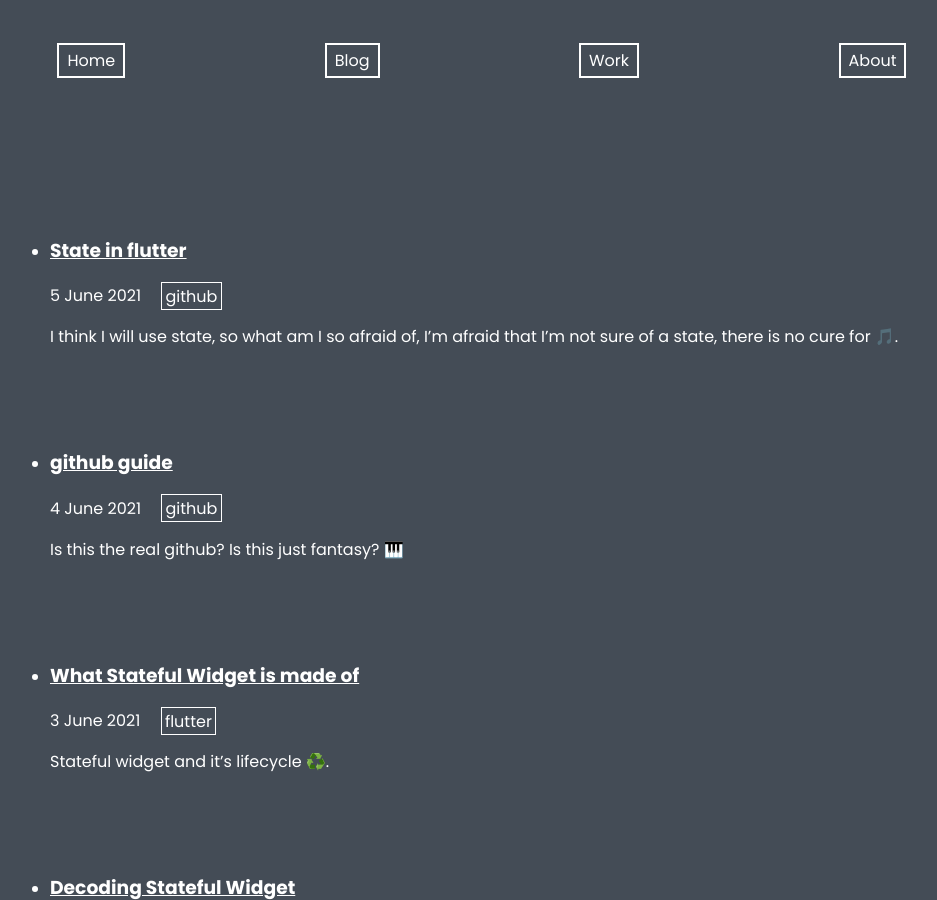
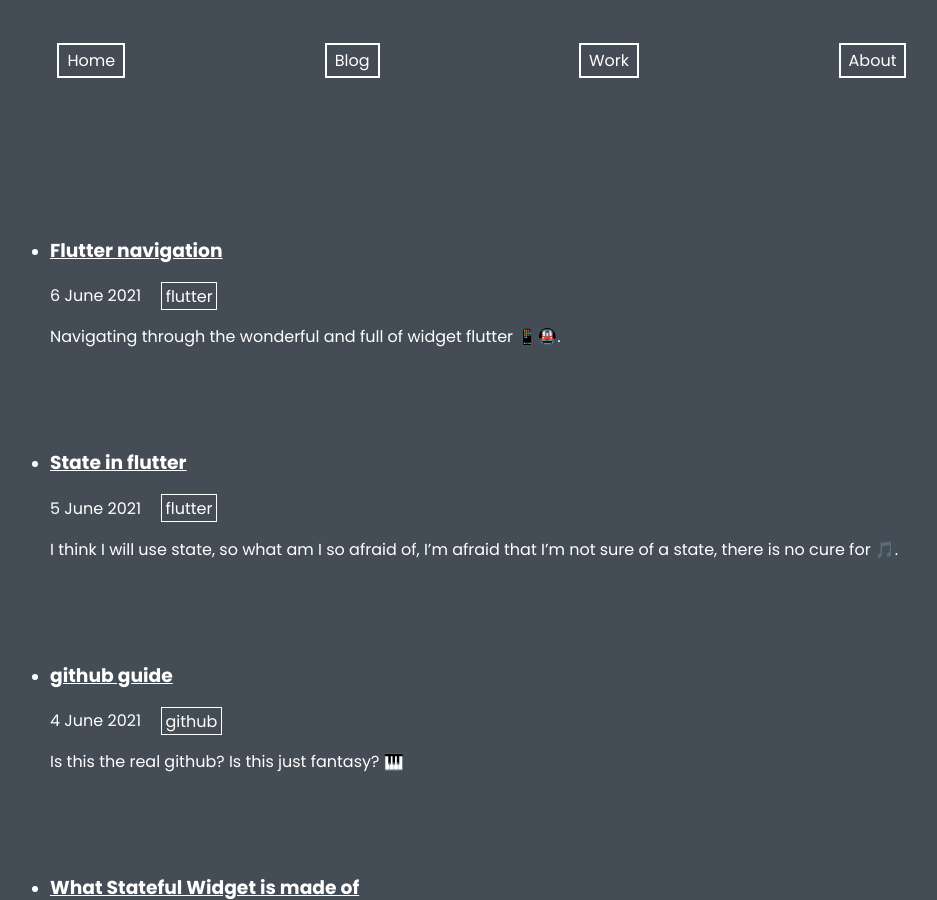
Before and after one commit to durlavkalita/durlavkalita.github.io, a Jekyll site: the page built from blog.html, in a window 1280 px wide and 900 px high. Shown: the whole window, without its empty margins (158-1095 px from the left). Built offline with Jekyll 4.4.1, drawn with Linux system fonts in a browser that asks for light colours; some of the changed lines change nothing that is shown.

Commit message:
flutter-navigation

```diff
--- a/_posts/2021-06-05-state-in-flutter.md
+++ b/_posts/2021-06-05-state-in-flutter.md
@@ -2,7 +2,7 @@
 layout: post
 title: "State in flutter"
 date: 2021-06-05 11:54:49 +0530
-categories: github
+categories: flutter
 permalink: '/post/state-in-flutter'
 ---
 
--- /dev/null
+++ b/_posts/2021-06-06-flutter-navigation.md
@@ -0,0 +1,15 @@
+---
+layout: post
+title: "Flutter navigation"
+date: 2021-06-06 11:54:49 +0530
+categories: flutter
+permalink: '/post/flutter-navigation'
+---
+
+Navigating through the wonderful and full of widget flutter 📱🚇.
+
+Navigation in a app is moving from one page/screen to another with or without passing data. Flutter navigation is actually quite easy to understand (atleast easier than state in my opinion). Flutter has a widget called `Navigator` which makes life easier for us. Navigator has two basic function pop() and push(). Both are self explementary. In flutter unlike web navigation works like a stack. So, you have a home screen at `'/'` and another screen at `'/another'`. So, the stack will have home screen initially. Once you push the `'/another'` route it will add it on top of `'/'`. In order to get back to home route from another route you just need to pop that route.
+
+Now you can only go so far with pop() and push() method. In large application it is needed to add name for each route so that you don't repeat code. For named route flutter has pushNamed(). Here along with context you provide the route name and it takes you there. And returning is again done by pop() method.
+
+In order to pass arguments with route you just need to define the arguments to pass and pass the argument as parameter in pushNamed() method. You will need `ModelRoute.of()` to extract the arguments. Returning data from new screen to old screen can be done in the pop() method. And knowing these few methods is all you need to navigate in a flutter app. To experiment and know more about go to [flutter navigation docs](https://flutter.dev/docs/cookbook/navigation) and you will realise how simple it is.
```
